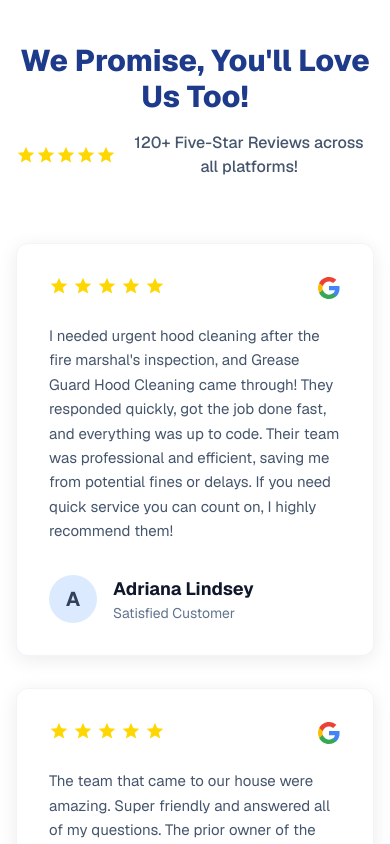
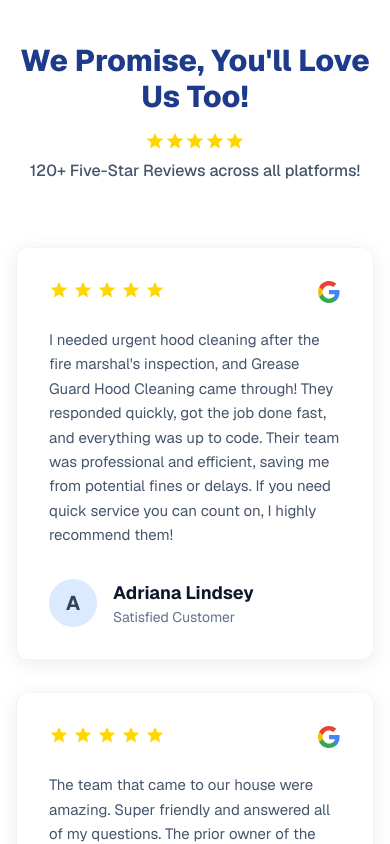
Before and after one commit to hassanma1016/GreaseGuardLanding, a Next.js app: page / in a window 390 px wide. Shown: the part 5060-5904 px from the top of the page. Built offline with nearby package versions, Linux system fonts and the light colour scheme.

Commit message:
style: fix mobile layout wrapping for review badges

```diff
--- a/src/components/CTA.tsx
+++ b/src/components/CTA.tsx
@@ -58,7 +58,7 @@ const CTA = () => {
                     </a>
 
                     {/* Review Stars */}
-                    <div className="flex items-center gap-2">
+                    <div className="flex flex-col sm:flex-row items-center justify-center gap-2">
                         <div className="flex text-[#FFD700] gap-0.5">
                             {[...Array(5)].map((_, i) => (
                                 <svg key={i} className="w-5 h-5 fill-current" viewBox="0 0 24 24">
@@ -66,7 +66,7 @@ const CTA = () => {
                                 </svg>
                             ))}
                         </div>
-                        <span className="text-slate-300 text-sm font-medium">
+                        <span className="text-slate-300 text-sm font-medium text-center">
                             <span className="font-bold text-white">120+ Five-Star Reviews</span> across all platforms!
                         </span>
                     </div>
--- a/src/components/Testimonials.tsx
+++ b/src/components/Testimonials.tsx
@@ -44,7 +44,7 @@ const Testimonials = () => {
                         We Promise, You&apos;ll Love Us Too!
                     </h2>
 
-                    <div className="flex justify-center items-center gap-2">
+                    <div className="flex flex-col sm:flex-row justify-center items-center gap-2">
                         <div className="flex text-[#FFD700]">
                             {[...Array(5)].map((_, i) => (
                                 <svg key={i} className="w-5 h-5 fill-current" viewBox="0 0 24 24">
@@ -52,7 +52,7 @@ const Testimonials = () => {
                                 </svg>
                             ))}
                         </div>
-                        <span className="text-slate-600 font-medium">120+ Five-Star Reviews across all platforms!</span>
+                        <span className="text-slate-600 font-medium text-center">120+ Five-Star Reviews across all platforms!</span>
                     </div>
                 </div>
 
```
